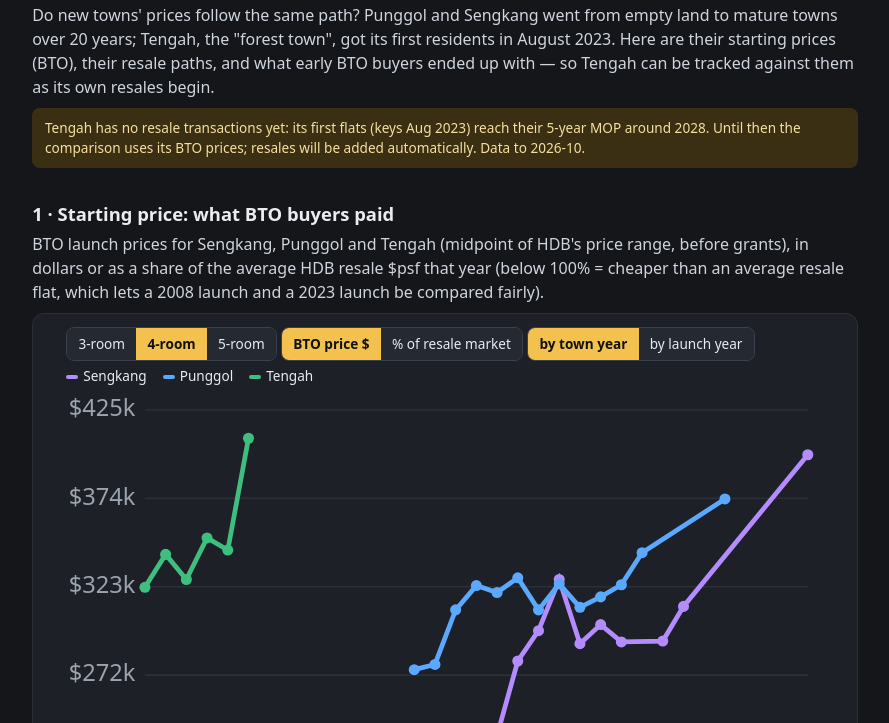
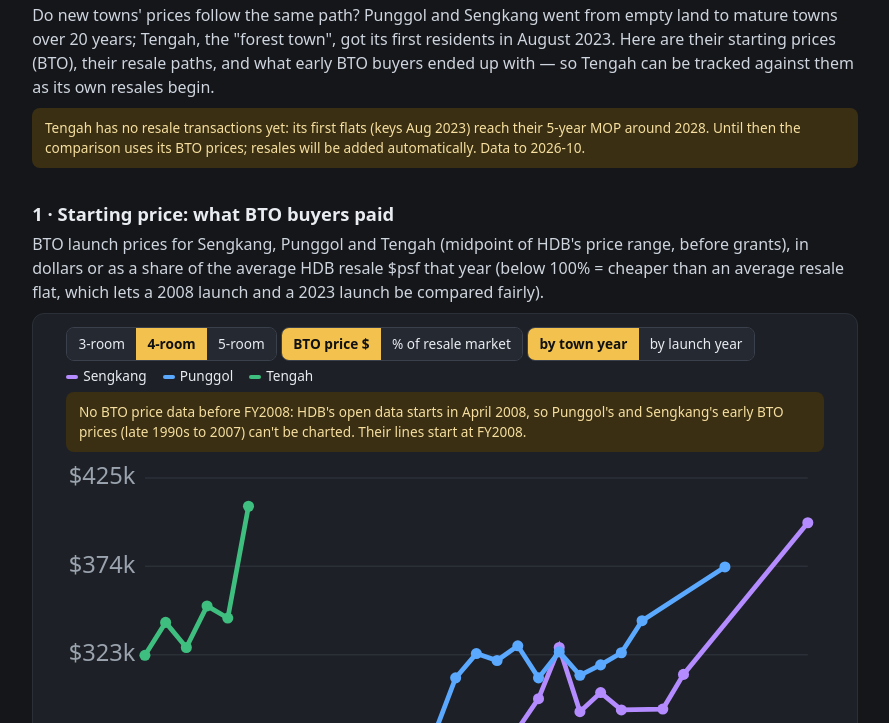
Before and after one commit to weitanjun123/sg-transit-planner, a plain HTML site: page docs/newtowns.html in a window 1280 px wide. Shown: the part 77-800 px from the top of the page, without its empty margins (195-1084 px from the left). Drawn offline with Linux system fonts and the light colour scheme.

Commit message:
New towns: note that BTO price data starts FY2008
Co-Authored-By: Claude Opus 5.5 <noreply@anthropic.com>
Claude-Session: https://claude.ai/code/session_01VFFE5WU3hXThhegB7eZFWE

```diff
--- a/docs/newtowns.html
+++ b/docs/newtowns.html
@@ -32,7 +32,7 @@
 
   <h2>1 · Starting price: what BTO buyers paid</h2>
   <p class="lead">BTO launch prices for Sengkang, Punggol and Tengah (midpoint of HDB's price range, before grants), in dollars or as a share of the average HDB resale $psf that year (below 100% = cheaper than an average resale flat, which lets a 2008 launch and a 2023 launch be compared fairly).</p>
-  <div class="card"><div class="seg" id="ft"></div> <div class="seg" id="ym"></div> <div class="seg" id="xm"></div><div class="key" id="key1"></div><div id="c1"></div><div id="t1"></div></div>
+  <div class="card"><div class="seg" id="ft"></div> <div class="seg" id="ym"></div> <div class="seg" id="xm"></div><div class="key" id="key1"></div><div class="note" style="margin:0.4rem 0">No BTO price data before FY2008: HDB's open data starts in April 2008, so Punggol's and Sengkang's early BTO prices (late 1990s to 2007) can't be charted. Their lines start at FY2008.</div><div id="c1"></div><div id="t1"></div></div>
 
   <h2>2 · The resale path, lined up by town age</h2>
   <p class="lead">Each town's median resale $psf compared with the whole HDB market, by years since the town's first resales (year 0: Sengkang 2002, Punggol 2005; Tengah expected around 2028 when its first flats reach MOP). Sengkang's handful of 1980s farm-area flats, sold in the 1990s before the new town existed, are left out. Above 100% = dearer than the average HDB flat.</p>
```
